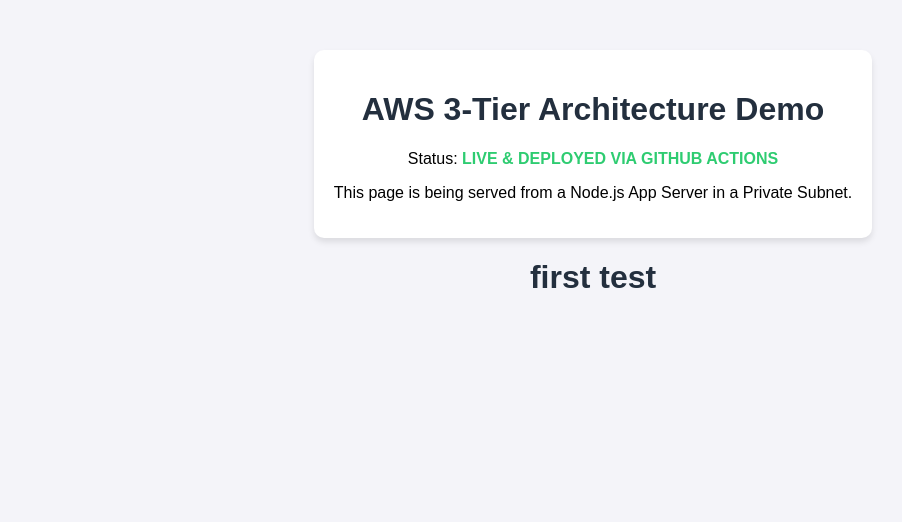
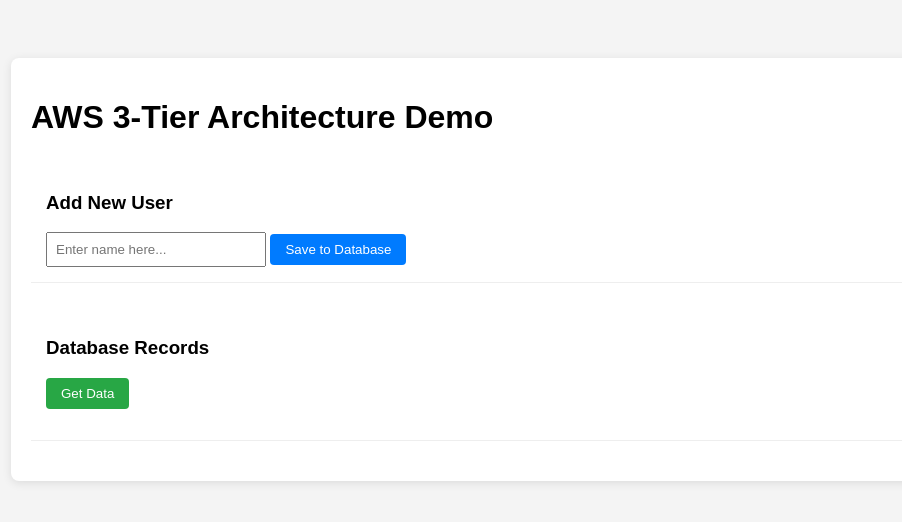
Before and after one commit to muzixiaowuwuyi/ce-project-1-three-tier-architecture, a website: page app/index.html in a window 1280 px wide. Shown: the whole page, without its empty margins (47-949 px from the left). Drawn offline with Linux system fonts and the light colour scheme.

Commit message:
feat: database get and put

```diff
--- a/app/index.html
+++ b/app/index.html
@@ -1,49 +1,69 @@
 <!DOCTYPE html>
 <html lang="en">
-
 <head>
     <meta charset="UTF-8">
-    <meta name="viewport" content="width=device-width, initial-scale=1.0">
-    <title>CE Project 1: 3-Tier Architecture</title>
+    <title>AWS 3-Tier Demo</title>
     <style>
-        body {
-            font-family: sans-serif;
-            text-align: center;
-            margin-top: 50px;
-            background-color: #f4f4f9;
-        }
-
-        .container {
-            background: white;
-            padding: 20px;
-            border-radius: 10px;
-            box-shadow: 0 4px 6px rgba(0, 0, 0, 0.1);
-            display: inline-block;
-        }
-
-        h1 {
-            color: #232f3e;
-        }
-
-        /* AWS Dark Blue */
-        .status {
-            color: #2ecc71;
-            font-weight: bold;
-        }
+        body { font-family: sans-serif; padding: 50px; background: #f4f4f4; }
+        .container { background: white; padding: 20px; border-radius: 8px; box-shadow: 0 2px 10px rgba(0,0,0,0.1); }
+        .section { margin-bottom: 20px; padding: 15px; border-bottom: 1px solid #eee; }
+        input { padding: 8px; width: 200px; }
+        button { padding: 8px 15px; cursor: pointer; background: #007bff; color: white; border: none; border-radius: 4px; }
+        ul { list-style: none; padding: 0; }
+        li { padding: 8px; border-bottom: 1px solid #ddd; }
     </style>
 </head>
-
 <body>
     <div class="container">
         <h1>AWS 3-Tier Architecture Demo</h1>
-        <p>Status: <span class="status">LIVE & DEPLOYED VIA GITHUB ACTIONS</span></p>
-        <p>This page is being served from a Node.js App Server in a Private Subnet.</p>
+
+        <div class="section">
+            <h3>Add New User</h3>
+            <input type="text" id="userName" placeholder="Enter name here...">
+            <button onclick="addUser()">Save to Database</button>
+        </div>
+
+        <div class="section">
+            <h3>Database Records</h3>
+            <button onclick="fetchUsers()" style="background: #28a745;">Get Data</button>
+            <ul id="userList"></ul>
+        </div>
     </div>
 
-    <div>
-        <h1>first test</h1>
-    </div>
+    <script>
+        // Function to fetch data from backend
+        async function fetchUsers() {
+            const res = await fetch('/api/users');
+            const data = await res.json();
+            const list = document.getElementById('userList');
+            list.innerHTML = '';
+            data.forEach(user => {
+                const li = document.createElement('li');
+                li.textContent = `ID: ${user.id} | Name: ${user.name}`;
+                list.appendChild(li);
+            });
+        }
 
+        // Function to send data to backend
+        async function addUser() {
+            const nameInput = document.getElementById('userName');
+            const name = nameInput.value;
+            if (!name) return alert('Please enter a name');
+
+            const res = await fetch('/api/users', {
+                method: 'POST',
+                headers: { 'Content-Type': 'application/json' },
+                body: JSON.stringify({ name })
+            });
+
+            if (res.ok) {
+                alert('Success!');
+                nameInput.value = '';
+                fetchUsers(); // Refresh list automatically
+            } else {
+                alert('Error saving data');
+            }
+        }
+    </script>
 </body>
-
 </html>
```
Also changed, not shown: app/server.js (+72 -10 lines), presentation/screenshots/Screenshot 2026-05-07 173624.png (added), presentation/screenshots/Screenshot 2026-05-07 173711.png (added).
